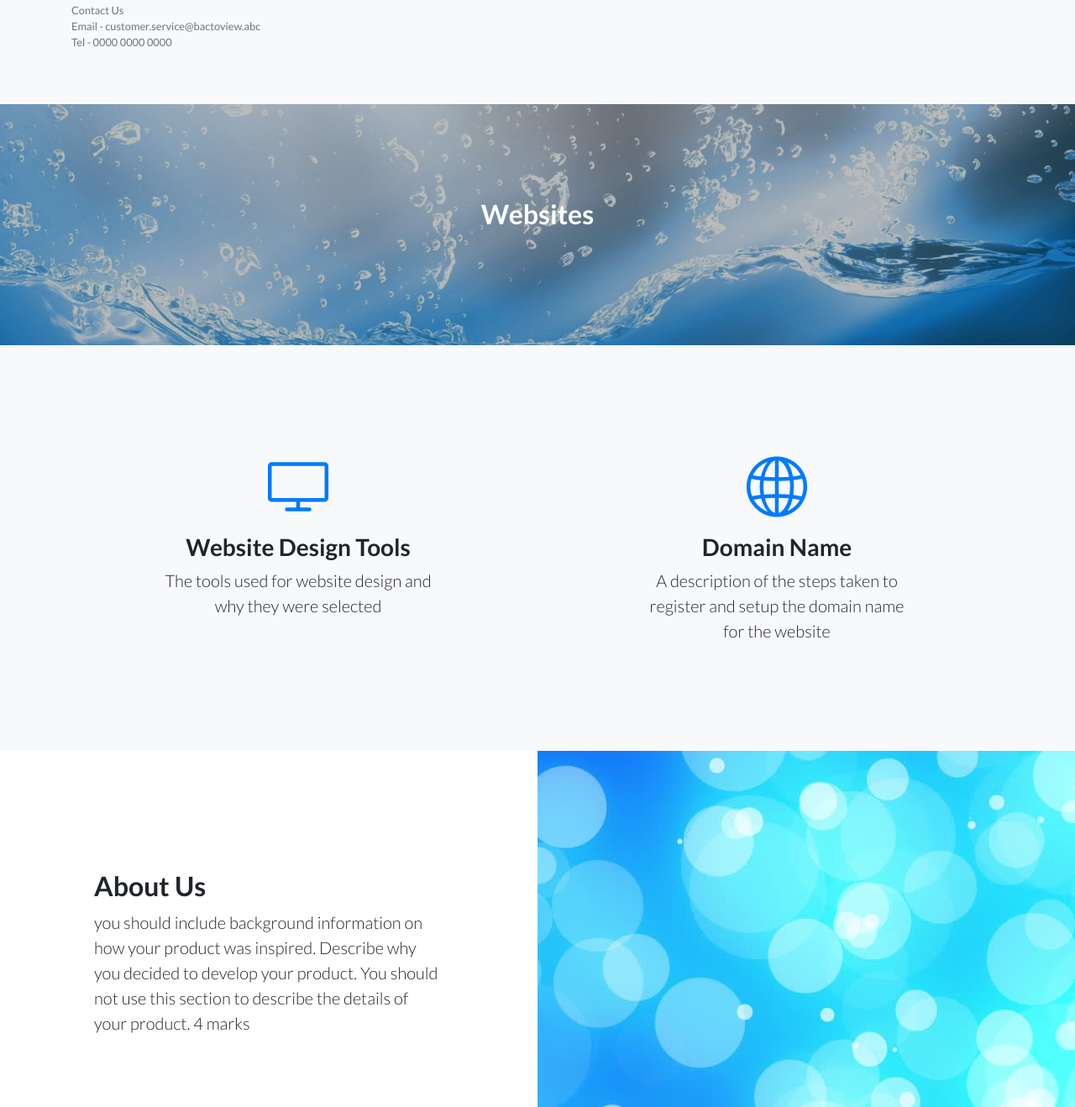
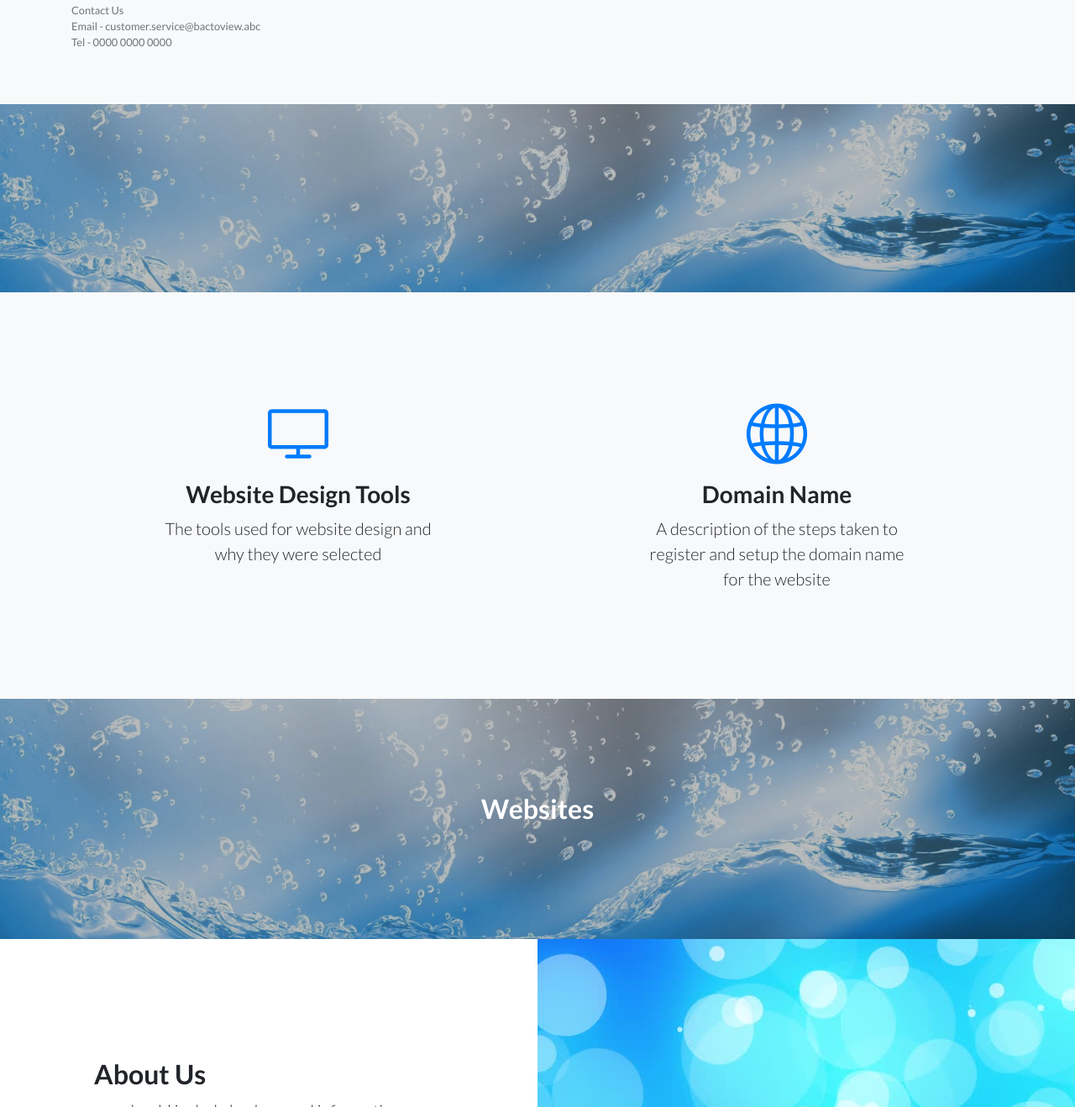
Before and after one commit to ana27teck/Horizons, a website: page index.html in a window 1280 px wide. Shown: the part 2330-3648 px from the top of the page at 84% size. Drawn offline with Linux system fonts and the light colour scheme.

Commit message:
Update index.html

```diff
--- a/index.html
+++ b/index.html
@@ -129,15 +129,9 @@
     </div>
   </footer>
 
-  <!-- Call to Action -->
+  <!-- End of Project Section -->
   <section class="call-to-action text-white text-center" id="website">
     <div class="overlay"></div>
-    <div class="container">
-      <div class="row">
-        <div class="col-xl-9 mx-auto">
-          <h2 class="mb-4">Websites</h2>
-        </div>
-      </div>
     </div>
   </section>
 
@@ -167,6 +161,17 @@
     </div>
   </section>
 
+  <!-- End of Project Section -->
+  <section class="call-to-action text-white text-center" id="website">
+    <div class="overlay"></div>
+    <div class="container">
+      <div class="row">
+        <div class="col-xl-9 mx-auto">
+          <h2 class="mb-4">Websites</h2>
+        </div>
+      </div>
+    </div>
+  </section>
 
   <!-- Websites -->
   <section class="showcase">
```
